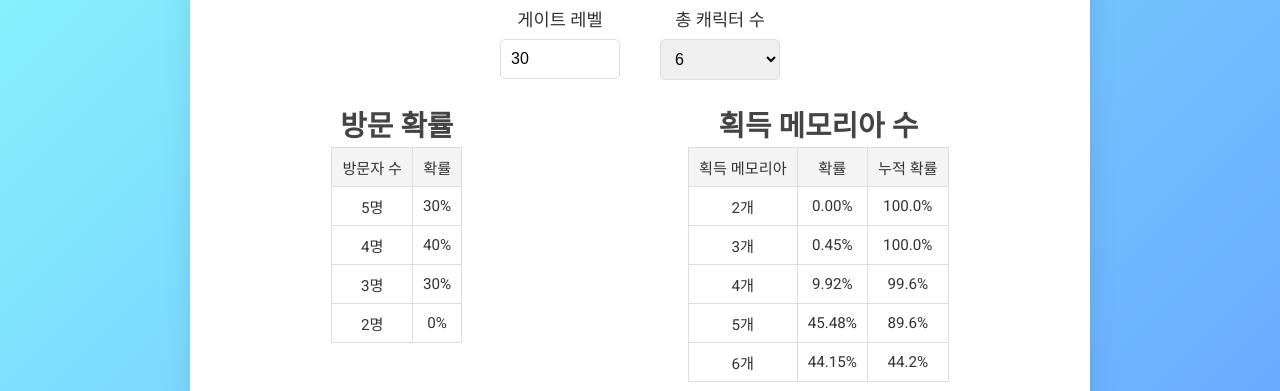
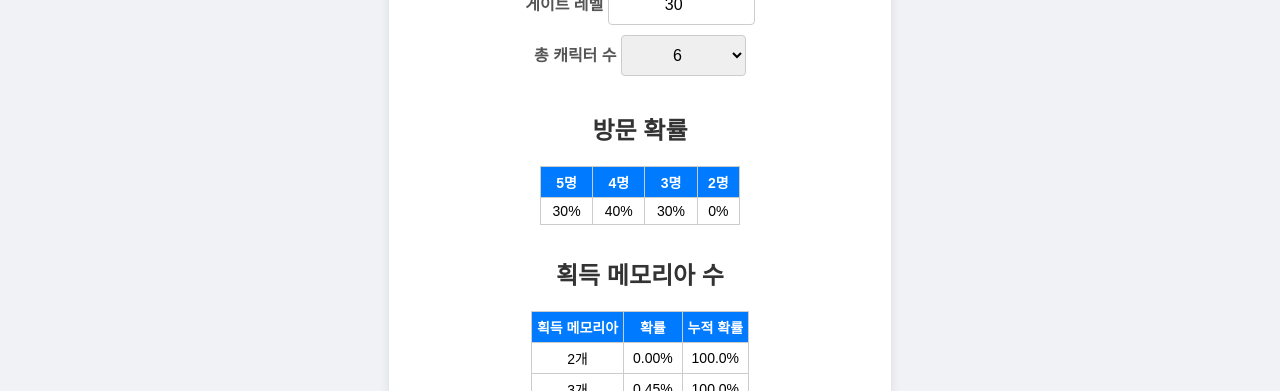
Before and after one commit to RilakKuma2/prsk_memoria, a plain HTML site: page index.html in a window 1280 px wide. Shown: the part 162-553 px from the top of the page. Drawn offline with Linux system fonts and the light colour scheme.

Commit message:
Update index.html

```diff
--- a/index.html
+++ b/index.html
@@ -8,101 +8,149 @@
   <title>메모리아 수급량 계산기</title>
   <link href="https://fonts.googleapis.com/css?family=Roboto:400,500,700&display=swap" rel="stylesheet">
   <style>
-     /* 기본 리셋 */
-    * { box-sizing: border-box; margin: 0; padding: 0; }
         body {
-      font-family: 'Roboto', sans-serif;
-      background: linear-gradient(135deg, #89f7fe, #66a6ff);
-      padding: 20px;
+            font-family: 'Arial', sans-serif;
+            display: flex;
+            justify-content: center;
+            align-items: center;
+            height: 100vh;
+            margin: 0;
+            background-color: #f0f2f5;
+        }
+        .container {
+            background: #fff;
+            padding: 2px 1px;
+            border-radius: 15px;
+            box-shadow: 0 0 10px rgba(0, 0, 0, 0.1);
+            text-align: center;
+            max-width: 500px;
+            width: 100%;
+        }
+        h1 {
+            color: #333;
+            margin-bottom: 20px;
+        }
+        label {
+            display: inline;
+            margin: 15px 0 5px;
+            font-weight: bold;
+            color: #555;
+        }
+        input, select {
+            width: 25%;
+            padding: 10px;
+            margin-bottom: 10px;
+            border: 1px solid #ccc;
+            border-radius: 4px;
+            font-size: 16px;
+            text-align: center;
+        }
+        h2 {
+            margin-top: 20px;
             color: #333;
         }
-    .container {
-      max-width: 900px;
-      margin: 40px auto;
-      background: #fff;
-      border-radius: 10px;
-      box-shadow: 0 10px 30px rgba(0,0,0,0.1);
-      padding: 30px;
+        p {
+            font-size: 18px;
+            color: #555;
+            word-break: break-word;
         }
-    h1 {
-      text-align: center;
+        #error-message {
+            color: red;
+            margin-top: 10px;
+        }
+        .tabs {
+            display: flex;
+            justify-content: space-evenly;
             margin-bottom: 20px;
-      font-size: 2.5em;
-      color: #444;
         }
-    /* 입력란을 한 줄에 배치 */
-    .input-row {
+        .tab {
+            cursor: pointer;
+            padding: 10px 10px;
+            border: 1px solid #ccc;
+            border-radius: 4px;
+			font-size: 15px;
+			font-weight: bold;
+        }
+        .tab.active {
+            background-color: #007bff;
+            color: #fff;
+        }
+		.button-container {
 			display: flex;
 			justify-content: center;
-      gap: 40px;
-      margin-bottom: 20px;
+			margin-top: 0px;
 			flex-wrap: wrap;
 		}
-    .input-group {
+		.label {
+			white-space: nowrap;
+		}
+        .action-button {
+            background-color: #007BFF;
+            color: white;
+            padding: 10px 20px;
+            border: none;
+            border-radius: 5px;
+            cursor: pointer;
+            margin: 0 10px;
+			font-size: 14px;
+			font-weight: bold;
+        }
+        .action-button:hover {
+            background-color: #0056b3;
+        }
+        .link-button {
+            background-color: #FFFFFF;
+            color: black;
+            padding: 10px 20px;
+            border: 1px solid #ccc;
+            border-radius: 5px;
+            cursor: pointer;
+            margin: 0 10px;
+			font-size: 14px;
+			font-weight: bold;
+        }
+        .checkbox-container {
+            display: inline-block;
+            margin-left: 10px;
+		}
+		#results {
 			display: flex;
 			flex-direction: column;
 			align-items: center;
+			width: 100%;
 		}
-    .input-group label {
-      font-size: 1.1em;
-      margin-bottom: 8px;
-    }
-    .input-group input[type='number'],
-    .input-group select {
-      width: 120px;
-      padding: 10px;
-      font-size: 1em;
-      border: 1px solid #ddd;
-      border-radius: 5px;
-      outline: none;
-      transition: border-color 0.3s;
-    }
-    .input-group input[type='number']:focus,
-    .input-group select:focus {
-      border-color: #66a6ff;
-    }
-    /* 테이블 컨테이너 및 스타일 */
+
 		.table-container {
 			display: flex;
-  justify-content: space-around;
-  gap: 3px;
-  flex-wrap: wrap;
+			flex-direction: column;
+			align-items: center;
+			width: 100%;
 		}
+
 		.table-wrapper {
-   width: fit-content; /* 추가: 내용에 맞게 너비 조절 */
-   max-width: 350px; /* 필요에 따라 최대 너비는 유지.  넘치지 않게 */
-}
-table {
-  /* width: 100%;  이 부분을 제거하거나 주석처리 */
-  width: auto; /* 추가: 내용에 맞게 테이블 너비 조절 */
-  border-collapse: collapse;
-  margin: 2px 0;
-}
-th, td {
-  border: 1px solid #ddd;
-  padding: 8px 10px;
-  text-align: center;
-  font-size: 0.95em;
-  white-space: nowrap; /* 추가: 텍스트 줄바꿈 방지 */
-}
-th {
-  background-color: #f4f4f4;
-  font-weight: 500;
-}
-h2 {
-  margin-top: 3px;
-  margin-bottom: 3px;
-  font-size: 1.8em;
-  color: #444;
+			margin: 5px 0;
 			text-align: center;
 		}
-.result-section {
-  margin-top: 3px;
+
+		table {
+			border-collapse: collapse;
+			width: auto;
+			min-width: 200px;
+			margin: 1px 0;
+		}
+
+		th, td {
+			border: 1px solid #ccc;
+			padding: 5px 5px;
 			text-align: center;
-  font-size: 1.4em;
-  font-weight: 500;
-  color: #333;
+			font-size: 14px;
 		}
+
+		th {
+			background-color: #007bff;
+			color: white;
+		}
+
     </style>
 </head>
 <body>
@@ -172,15 +220,21 @@ h2 {
         // 한 번 방문 시 방문자 수는 총 캐릭터 수(pool) 이하인 경우만 사용.
         const possibleVisits = [2, 3, 4, 5].filter(v => v <= pool);
 
-        // 방문 확률 테이블 생성 (확률 칸에 % 추가)
+        // 방문 확률 테이블 생성 (확률 칸에 % 추가, 테이블 전치, 헤더 조정)
         let singleTable = "<h2>방문 확률</h2>";
-        singleTable += "<table><tr><th>방문자 수</th><th>확률</th></tr>";
+        singleTable += "<table><tr>"; // <th> 태그 제거, 첫 행 시작
         for (let v of [5, 4, 3, 2]) {
           if (v <= pool) {
-            singleTable += `<tr><td>${v}명</td><td>${(baseProbs[v] * 100).toFixed(0)}%</td></tr>`;
+            singleTable += `<th>${v}명</th>`; // th로 변경, 배경색 스타일 적용
           }
         }
-        singleTable += "</table>";
+        singleTable += "</tr><tr>"; // 확률 행 시작
+        for (let v of [5, 4, 3, 2]) {
+            if(v <= pool){
+                singleTable += `<td>${(baseProbs[v] * 100).toFixed(0)}%</td>`;
+            }
+        }
+        singleTable += "</tr></table>";
 
         // 하루(두 번 방문) 시 획득 메모리아 및 누적 확률 계산
         // 등장하는 캐릭터 종류(합집합 크기)는 최소 2명부터 최대 pool명까지 가능.
```
Lines whose indentation alone changed are shown as unchanged.
